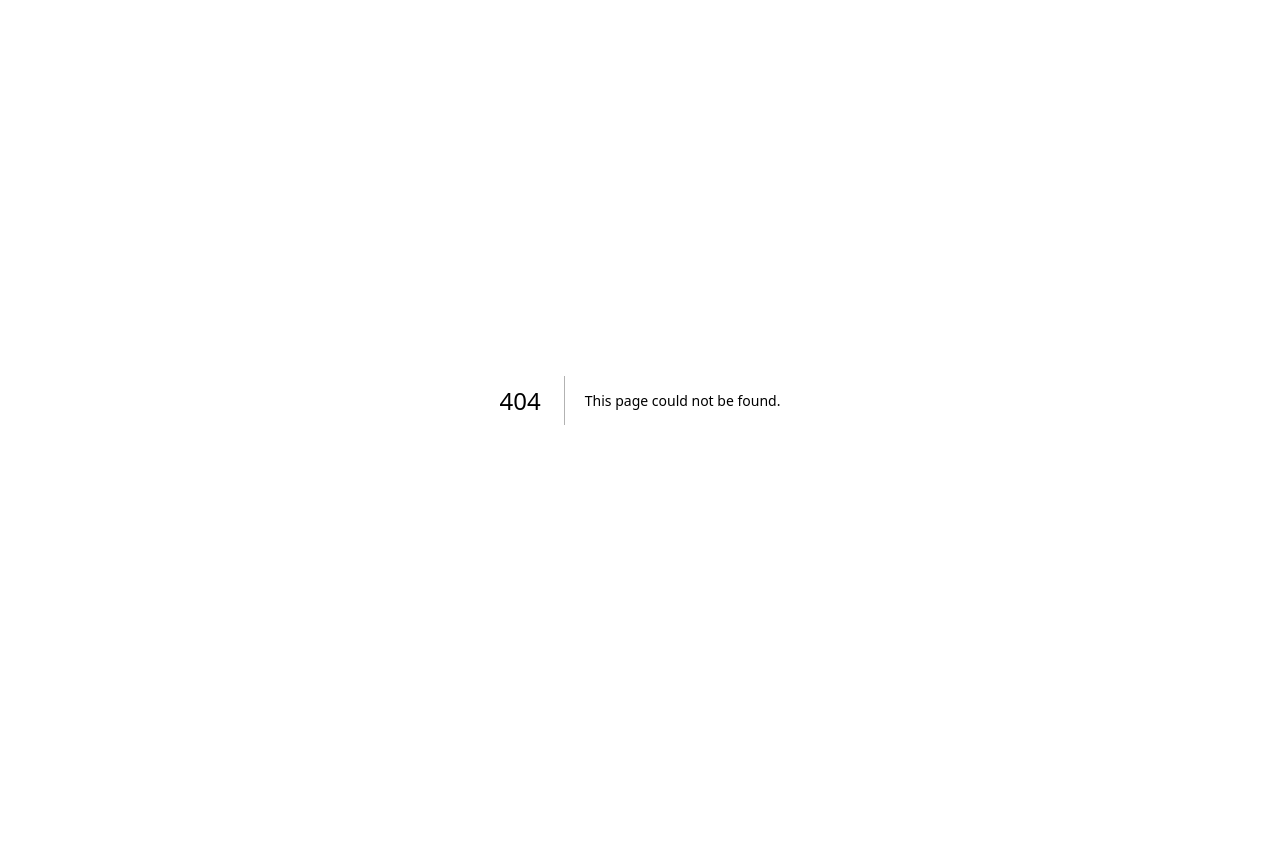
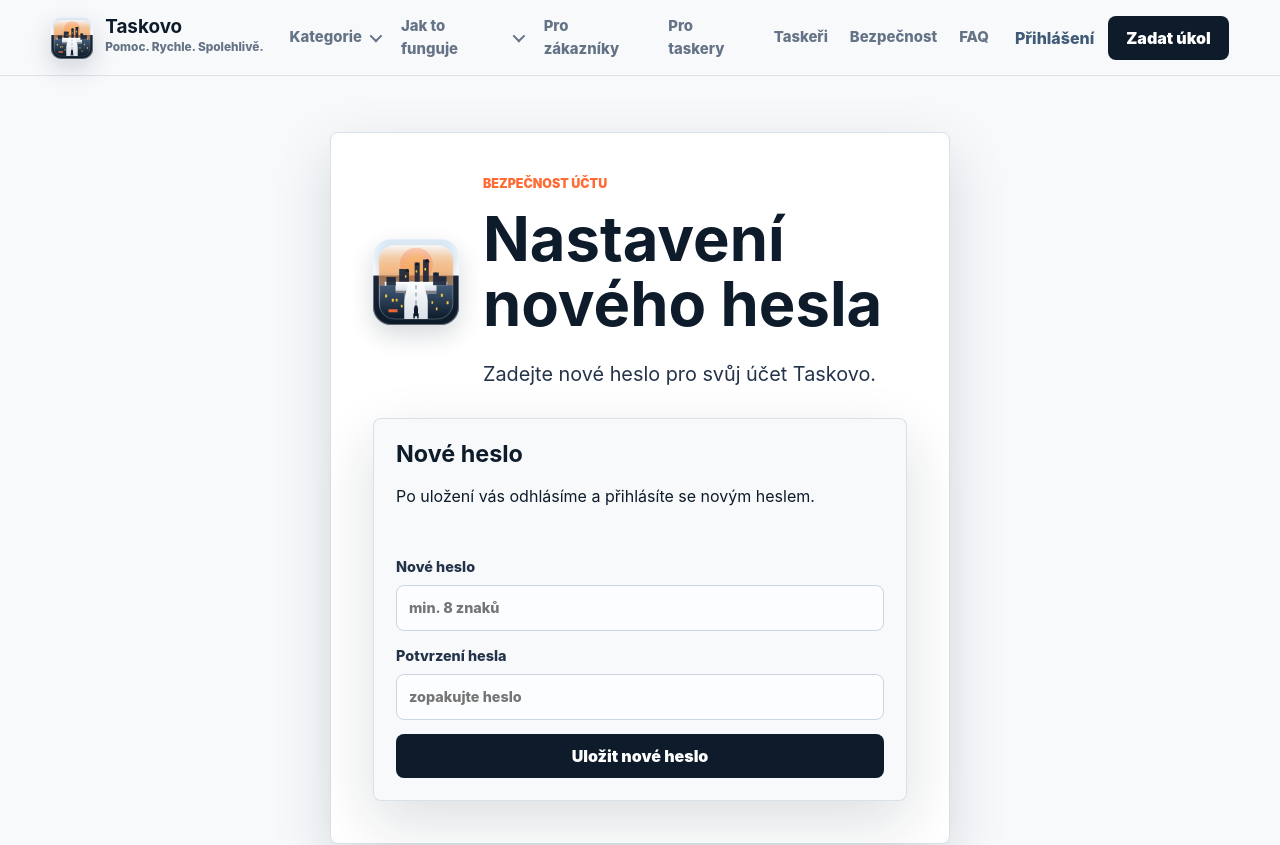
Before and after one commit to kaziodimm/taskovo-app, a Next.js app: page /nove-heslo in a window 1280 px wide. Before the commit this address had no page. Shown: the top 845 px of the page. Before the commit the page ends 800 px from the top, so only its background shows below. Built offline with nearby package versions, Linux system fonts and the light colour scheme; no server answers.

Commit message:
Add recovered password update page

```diff
--- /dev/null
+++ b/app/nove-heslo/page.tsx
@@ -0,0 +1,50 @@
+import type { Metadata } from "next";
+import { BrandMark } from "@/components/BrandMark";
+import { Footer } from "@/components/Footer";
+import { Header } from "@/components/Header";
+import { updateRecoveredPassword } from "@/app/auth-actions";
+
+export const metadata: Metadata = {
+  title: "Nové heslo | Taskovo",
+  description: "Nastavení nového hesla pro účet Taskovo.",
+  alternates: { canonical: "/nove-heslo" },
+  robots: { index: false, follow: false },
+};
+
+export default async function NewPasswordPage({ searchParams }: { searchParams: Promise<{ error?: string }> }) {
+  const params = await searchParams;
+  const error = params.error;
+
+  return (
+    <>
+      <Header />
+      <main className="page-shell auth-shell">
+        <section className="auth-panel auth-panel-narrow">
+          <div className="auth-brand">
+            <BrandMark large />
+            <div>
+              <p className="kicker">Bezpečnost účtu</p>
+              <h1 className="page-title">Nastavení nového hesla</h1>
+              <p className="hero-lead">Zadejte nové heslo pro svůj účet Taskovo.</p>
+            </div>
+          </div>
+
+          {error === "password_match" ? <p className="alert-box">Hesla se neshodují.</p> : null}
+          {error === "password_length" ? <p className="alert-box">Heslo musí mít alespoň 8 znaků.</p> : null}
+          {error === "update_password" ? <p className="alert-box">Heslo se nepodařilo změnit. Otevřete odkaz z emailu znovu nebo si vyžádejte nový.</p> : null}
+
+          <form className="search-panel muted-panel" action={updateRecoveredPassword}>
+            <div className="card-heading">
+              <h2>Nové heslo</h2>
+              <p>Po uložení vás odhlásíme a přihlásíte se novým heslem.</p>
+            </div>
+            <label>Nové heslo<input name="password" type="password" placeholder="min. 8 znaků" minLength={8} required /></label>
+            <label>Potvrzení hesla<input name="confirm_password" type="password" placeholder="zopakujte heslo" minLength={8} required /></label>
+            <button className="button primary" type="submit">Uložit nové heslo</button>
+          </form>
+        </section>
+      </main>
+      <Footer />
+    </>
+  );
+}
```
